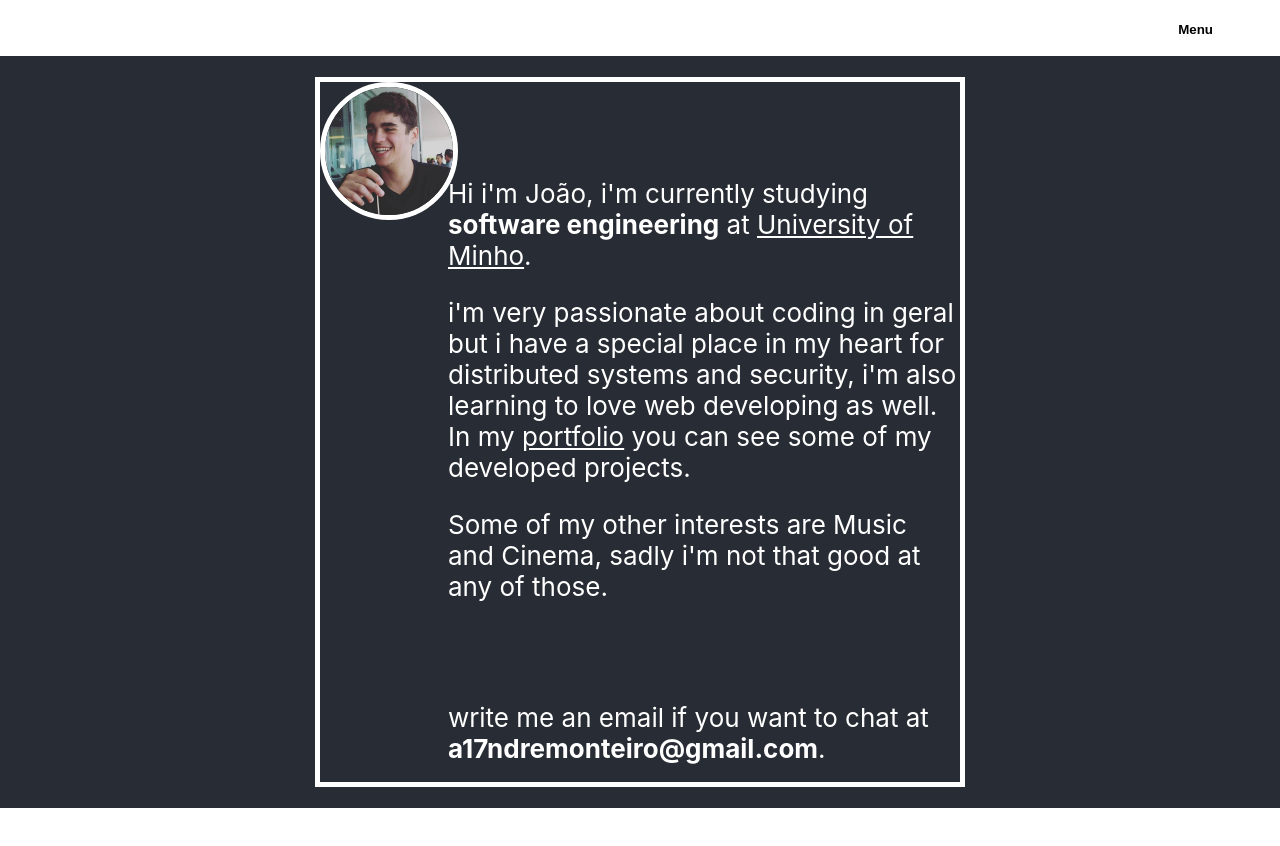
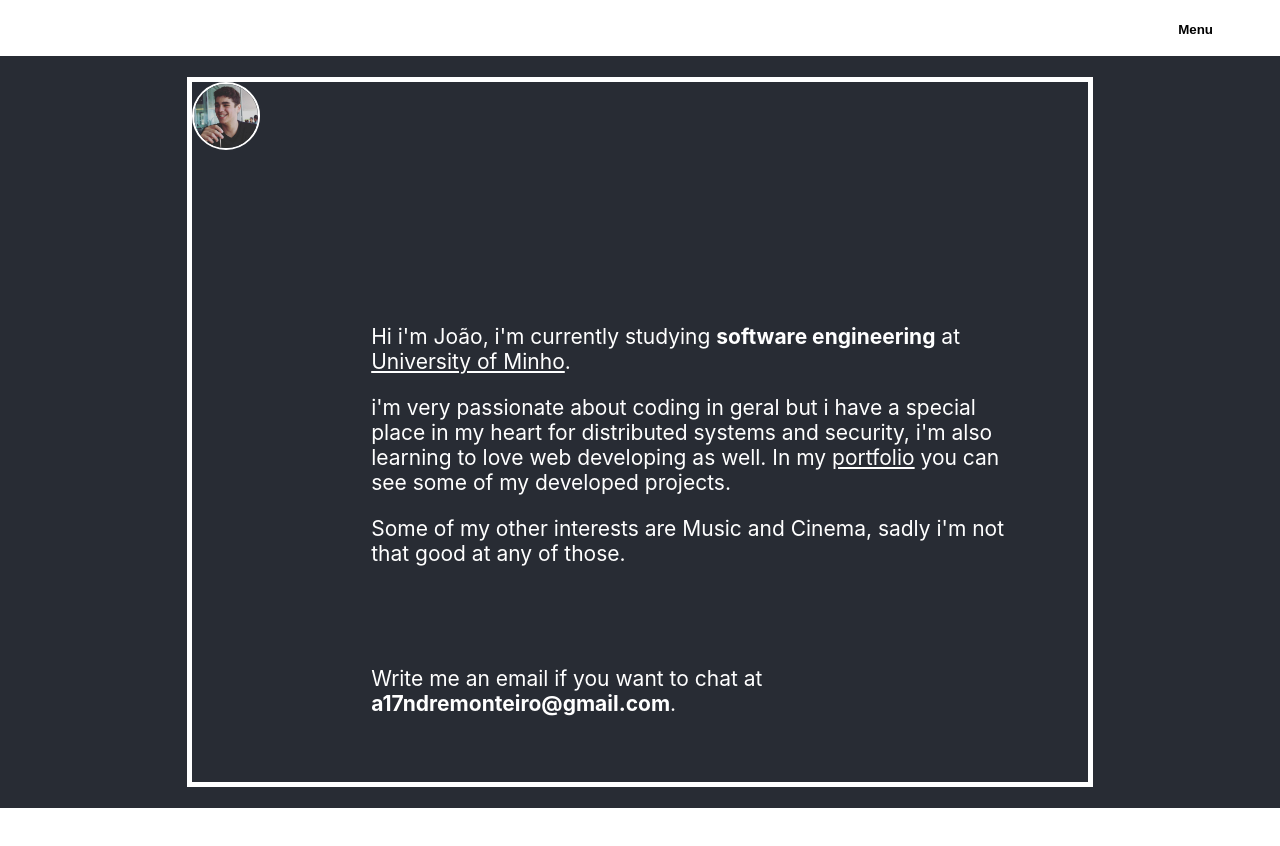
Before and after one commit to sucodlaranja/website, a React (Create React App) app: page /#/about in a window 1280 px wide. Shown: the top 846 px of the page. After the commit the page ends 816 px from the top, so only its background shows below. Built offline with nearby package versions, Linux system fonts and the light colour scheme.

Commit message:
fix de alguns bugs

```diff
--- a/src/pages/about/about.css
+++ b/src/pages/about/about.css
@@ -41,12 +41,13 @@
   color: white;
 }
 
-@media (max-width: 480px) {
+@media (max-width: 1368px) {
   .description {
     position: absolute;
     margin-top: 27%;
     right: 7%;
     word-wrap: break-word;
+    font-size: calc(5px + 2vmin);
   }
   .about-container {
     position: relative;
@@ -63,7 +64,7 @@
     margin: 0 auto 30px;
     border-radius: 50%;
     background-color: #fff;
-    border: 5px solid #fff;
+    border: 2px solid #fff;
     object-fit: cover;
   }
 }
--- a/src/pages/about/about.js
+++ b/src/pages/about/about.js
@@ -22,7 +22,7 @@ function About() {
                 that good at any of those.
               </p>
               <p>
-                write me an email if you want to chat at{" "}
+                Write me an email if you want to chat at{" "}
                 <strong>a17ndremonteiro@gmail.com</strong>.
               </p>
             </p>
--- a/src/pages/homepage/homepage.js
+++ b/src/pages/homepage/homepage.js
@@ -16,11 +16,7 @@ function Homepage() {
           }}
           startDelay={2000}
           cursorColor="orange"
-          multiText={[
-            "Hello World.",
-            "Hello, I'm João! ",
-            "Welcome To my Website!",
-          ]}
+          multiText={["Hello World.", "I'm João!", "Welcome to my Website!"]}
           multiTextDelay={2000}
           typeSpeed={40}
         />
```
